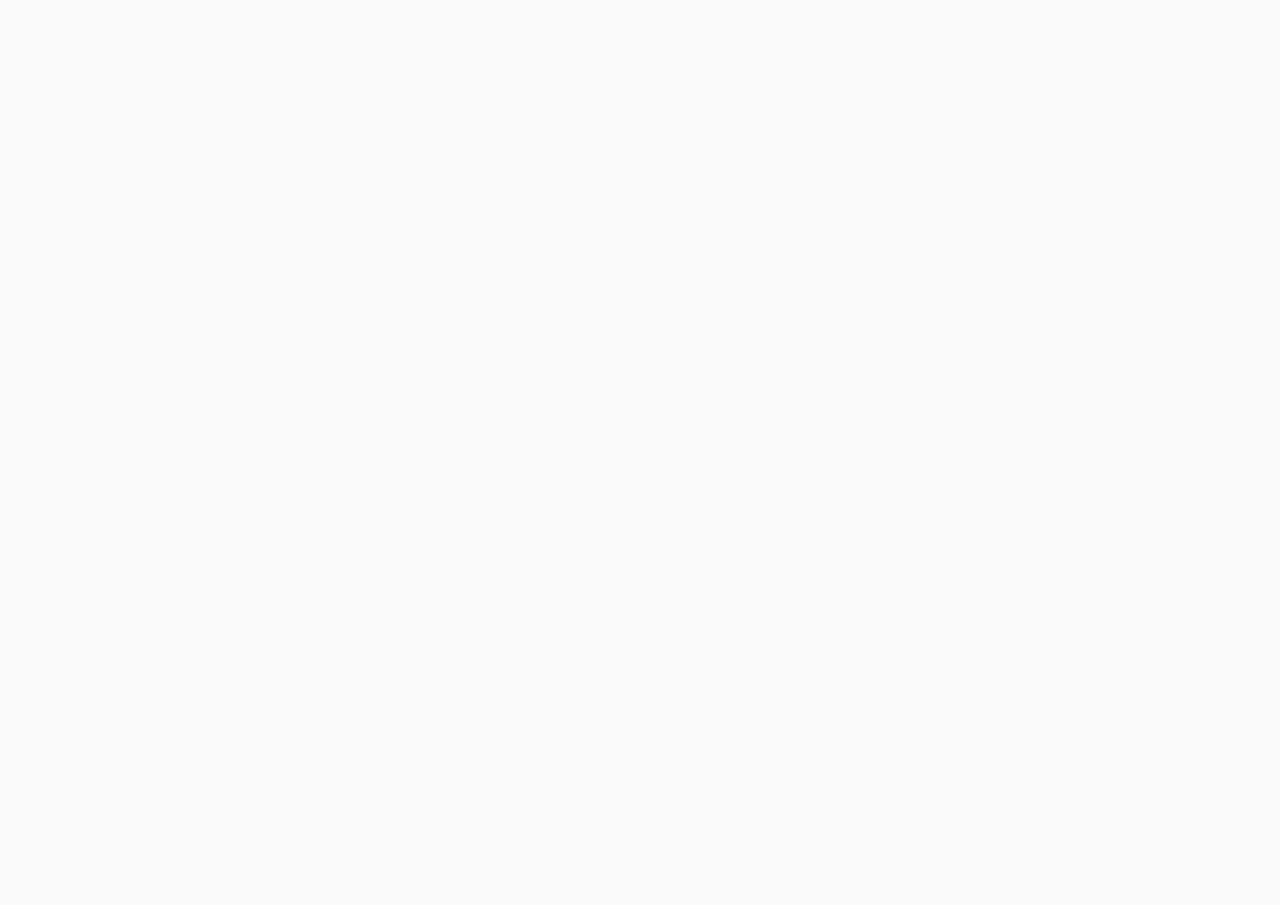
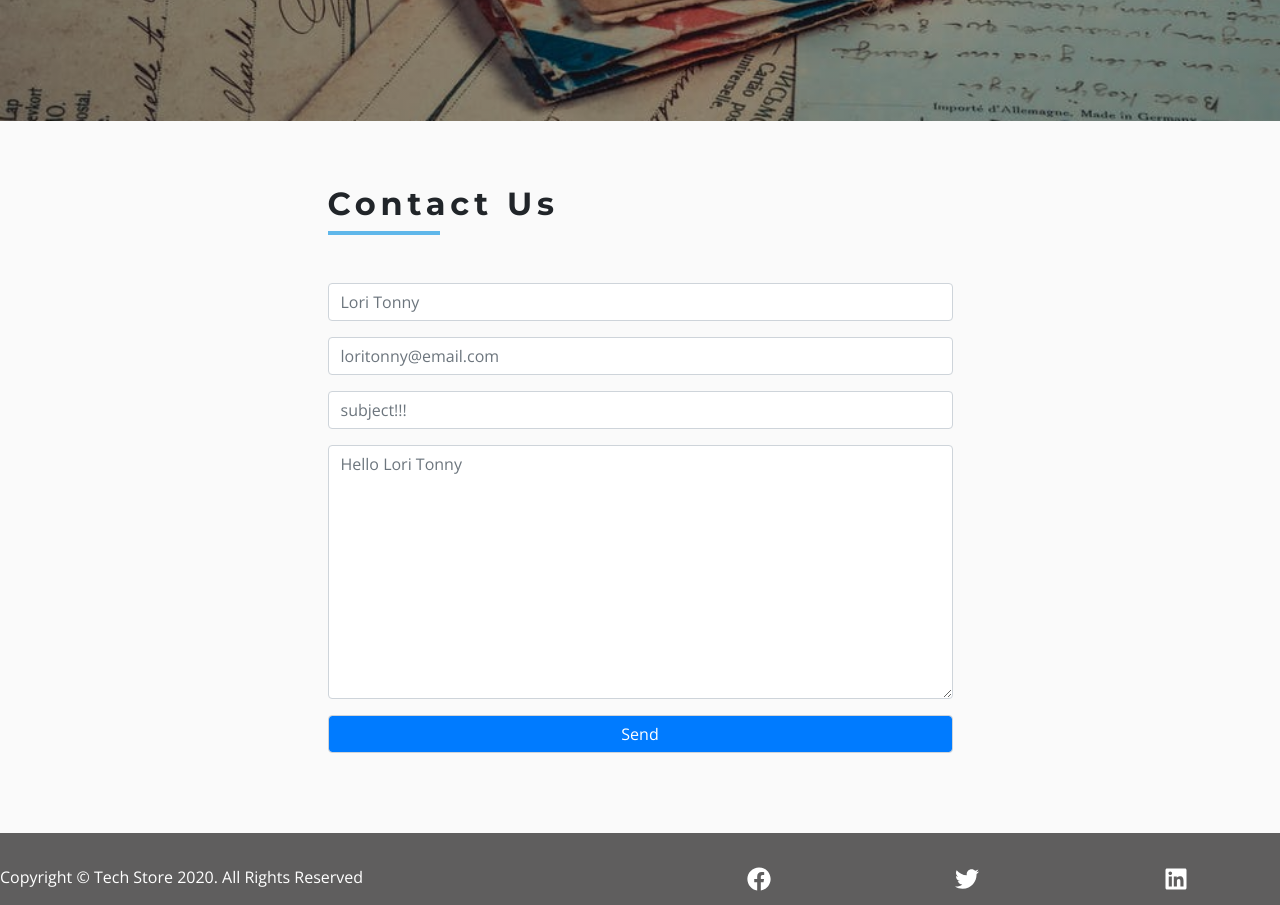
Before and after one commit to JigneshPatel04/react-tech-store-app, a React (Create React App) app: page /contact in a window 1280 px wide. Shown: the part 420-1325 px from the top of the page. Before the commit the page ends 800 px from the top, so only its background shows below. Built offline with nearby package versions, Linux system fonts and the light colour scheme.

Commit message:
contact page and footer page

```diff
--- /dev/null
+++ b/src/components/ContactPage/Contact.js
@@ -0,0 +1,64 @@
+import React from 'react';
+import Title from '../Title';
+
+export default function Contact() {
+  return (
+    <section className='py-5'>
+      <div className='row'>
+        <div className='col-10 mx-auto col-md-6 my-3'>
+          <Title title='contact us' />
+          <form
+            className='mt-5'
+            action='https://formspree.io/decodetest123@gmail.com'
+            method='POST'
+          >
+            {/* first */}
+            <div className='form-group'>
+              <input
+                type='text'
+                name='firstName'
+                className='form-control'
+                placeholder='Lori Tonny'
+              />
+            </div>
+
+            {/* email */}
+            <div className='form-group'>
+              <input
+                type='email'
+                name='email'
+                className='form-control'
+                placeholder='loritonny@email.com'
+              />
+            </div>
+
+            {/* subject */}
+            <div className='form-group'>
+              <input
+                type='text'
+                name='subject'
+                className='form-control'
+                placeholder='subject!!!'
+              />
+            </div>
+
+            {/* message */}
+            <div className='form-group'>
+              <textarea
+                name='message'
+                className='form-control'
+                rows='10'
+                placeholder='Hello Lori Tonny'
+              />
+            </div>
+
+            {/* submit */}
+            <div className='form-group mt-3'>
+              <input type='submit' value='Send' className='form-control bg-primary text-white' />
+            </div>
+          </form>
+        </div>
+      </div>
+    </section>
+  );
+}
--- a/src/components/Footer.js
+++ b/src/components/Footer.js
@@ -1,5 +1,46 @@
 import React from 'react';
+import styled from 'styled-components';
+import { ProductConsumer } from '../context';
 
 export default function Footer() {
-  return <>hello from footer</>;
+  return (
+    <ProductConsumer>
+      {value => {
+        return (
+          <FootWreapper>
+            <div className='container py-3'></div>
+            <div className='row'>
+              <div className='col-md-6'>
+                <p className='text-capitalize'>
+                  copyright &copy; tech store {new Date().getFullYear()}. all
+                  rights reserved{' '}
+                </p>
+              </div>
+              <div className='col-md-6 d-flex justify-content-around'>
+                {value.socialIcons.map(item => (
+                  <a href={item.url} key={item.id}>
+                    {item.icon}
+                  </a>
+                ))}
+              </div>
+            </div>
+          </FootWreapper>
+        );
+      }}
+    </ProductConsumer>
+  );
 }
+
+const FootWreapper = styled.footer`
+  background: var(--darkGrey);
+  color: var(--mainWhite);
+  .icon {
+    font-size: 1.5rem;
+    color: var(--mainWhite);
+    transition: var(--mainTransition);
+  }
+  .icon:hover {
+    color:var(--primaryColor);
+    cursor: pointer;
+  }
+`;
--- a/src/context/context.js
+++ b/src/context/context.js
@@ -1,6 +1,7 @@
 import React, { Component } from 'react';
 
-import {linkData} from './linkData'
+import { linkData } from './linkData';
+import { socialData } from './socialData';
 
 const ProductContext = React.createContext();
 
@@ -9,7 +10,8 @@
     sidebarOpen: false,
     cartOpen: false,
     cartItems: 11,
-    links:linkData
+    links: linkData,
+    socialIcons: socialData
   };
 
   // handle sidebar
--- /dev/null
+++ b/src/context/socialData.js
@@ -0,0 +1,19 @@
+import React from 'react';
+import { FaFacebook, FaTwitter, FaLinkedin } from 'react-icons/fa';
+
+export const socialData = [
+  {
+    id: 1,
+    icon: <FaFacebook className='icon'></FaFacebook>,
+    url: 'https://www.facebook.com'
+  },
+  {
+    id: 2,
+    icon: <FaTwitter className='icon'></FaTwitter>,
+    url: 'https://www.facebook.com'
+  },{
+    id:3,
+    icon:<FaLinkedin className='icon'></FaLinkedin>,
+    url:'https://www.facebook.com'
+},
+];
--- a/src/pages/ContactPage.js
+++ b/src/pages/ContactPage.js
@@ -1,9 +1,13 @@
-import React from 'react'
+import React from 'react';
+import Hero from '../components/Hero';
+import contactImg from '../images/contactBcg.jpeg';
+import Contact from '../components/ContactPage/Contact';
 
 export default function ContactPage() {
-    return (
-        <>
-         <h1>hello from contact page</h1>
-        </>
-    )
+  return (
+    <>
+      <Hero img={contactImg} />
+      <Contact />
+    </>
+  );
 }
```
